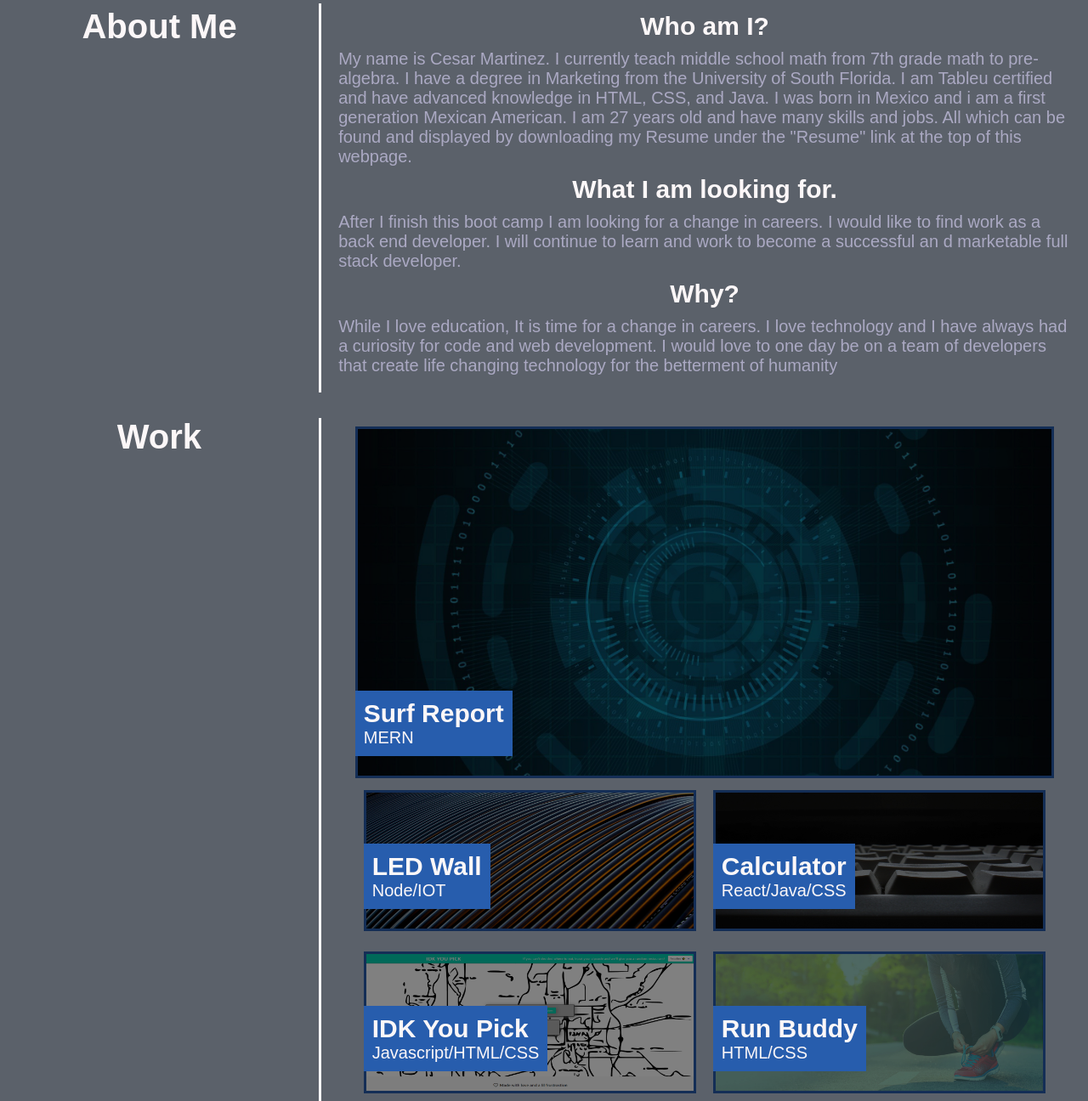
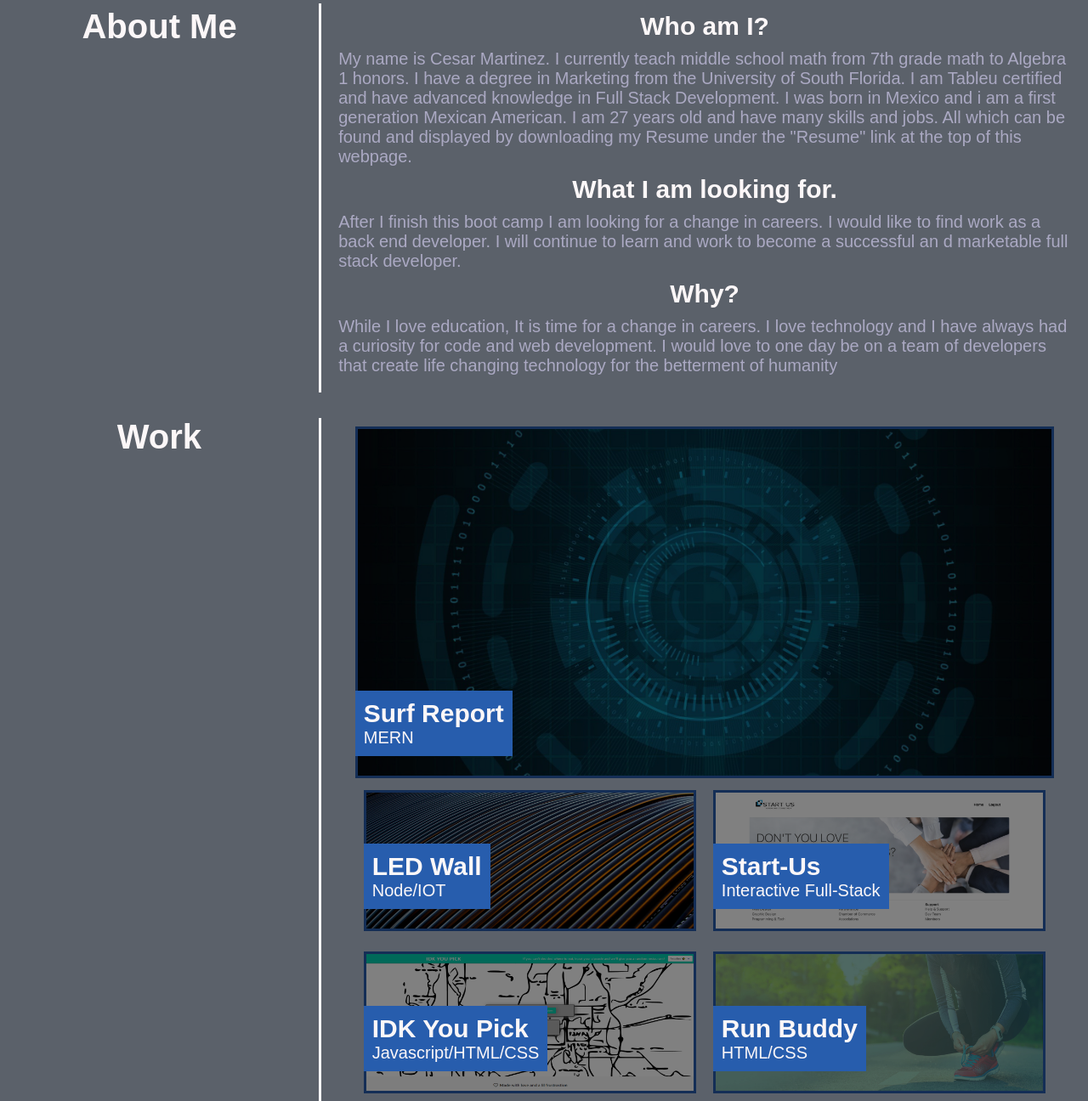
Before and after one commit to Cesar863/Student-Portfolio, a plain HTML site: page index.html in a window 1280 px wide. Shown: the part 532-1828 px from the top of the page at 85% size. Drawn offline with Linux system fonts and the light colour scheme.

Commit message:
added recent full stack project

```diff
--- a/index.html
+++ b/index.html
@@ -54,8 +54,8 @@
                     <li>
                         <h3>Who am I?</h3>
                         <p>My name is Cesar Martinez. I currently teach middle school math from 7th grade math to
-                            pre-algebra. I have a degree in Marketing from the University of South Florida. I am Tableu
-                            certified and have advanced knowledge in HTML, CSS, and Java. I was born in Mexico and i am
+                            Algebra 1 honors. I have a degree in Marketing from the University of South Florida. I am Tableu
+                            certified and have advanced knowledge in Full Stack Development. I was born in Mexico and i am
                             a first generation Mexican American. I am 27 years old and have many skills and jobs. All
                             which can be found and displayed by downloading my Resume under the "Resume" link at the top
                             of this webpage.</p>
@@ -111,13 +111,13 @@
                             </div>
                         </div>
                         <div class="second-row2">
-                            <!-- image courtesy of https://www.freeimages.com/photo/my-keyboard-1241023-->
-                            <a href="https://github.com/Cesar863">
-                            <img src="assets/images/my-keyboard-1241023.jpg" alt="A keyboard from a front view. the keyboard is white">
+
+                            <a href="https://github.com/Cesar863/start-us">
+                            <img src="assets/images/start-usimg.png" alt="The landing page of the Start Us website.">
                             </a>
                             <div class="rbl">
-                                <h3>Calculator</h3>
-                                <p>React/Java/CSS</p>
+                                <h3>Start-Us</h3>
+                                <p>Interactive Full-Stack</p>
                             </div>
                         </div>
                     </div>
```
Also changed, not shown: assets/images/start-usimg.png (added), 3 other files.
